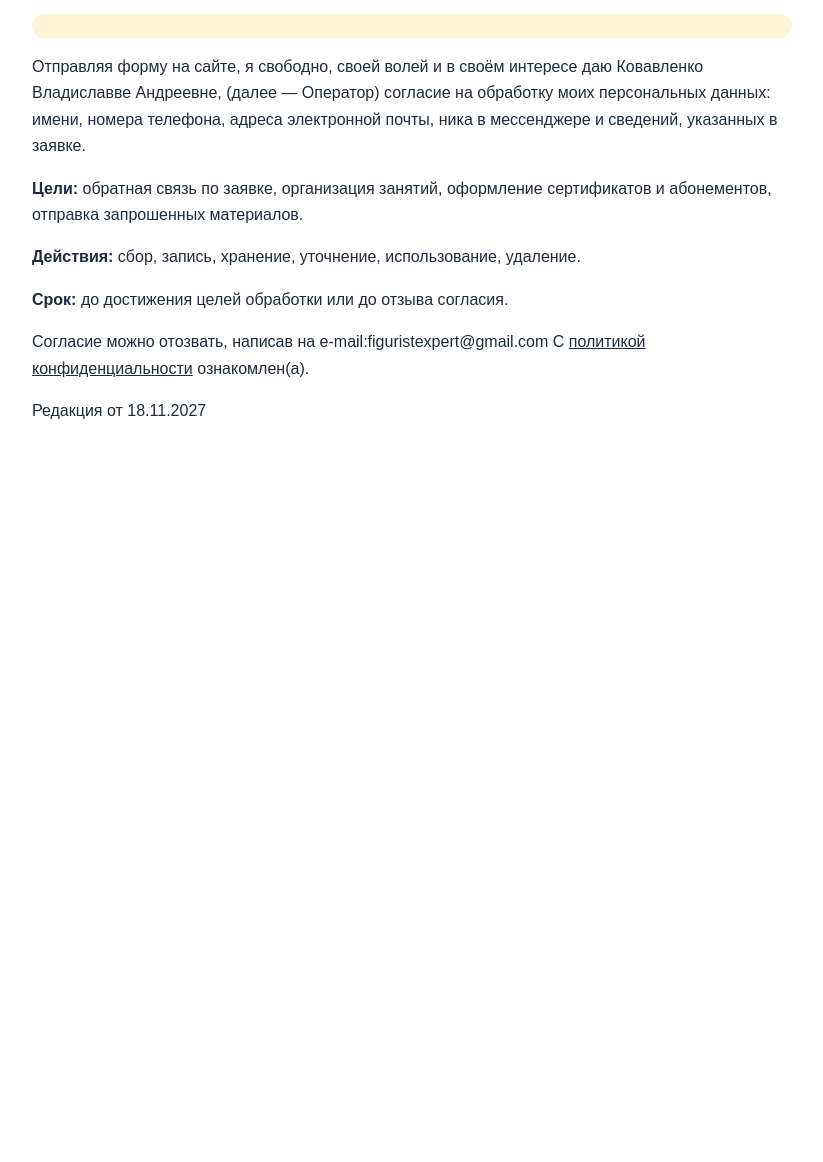
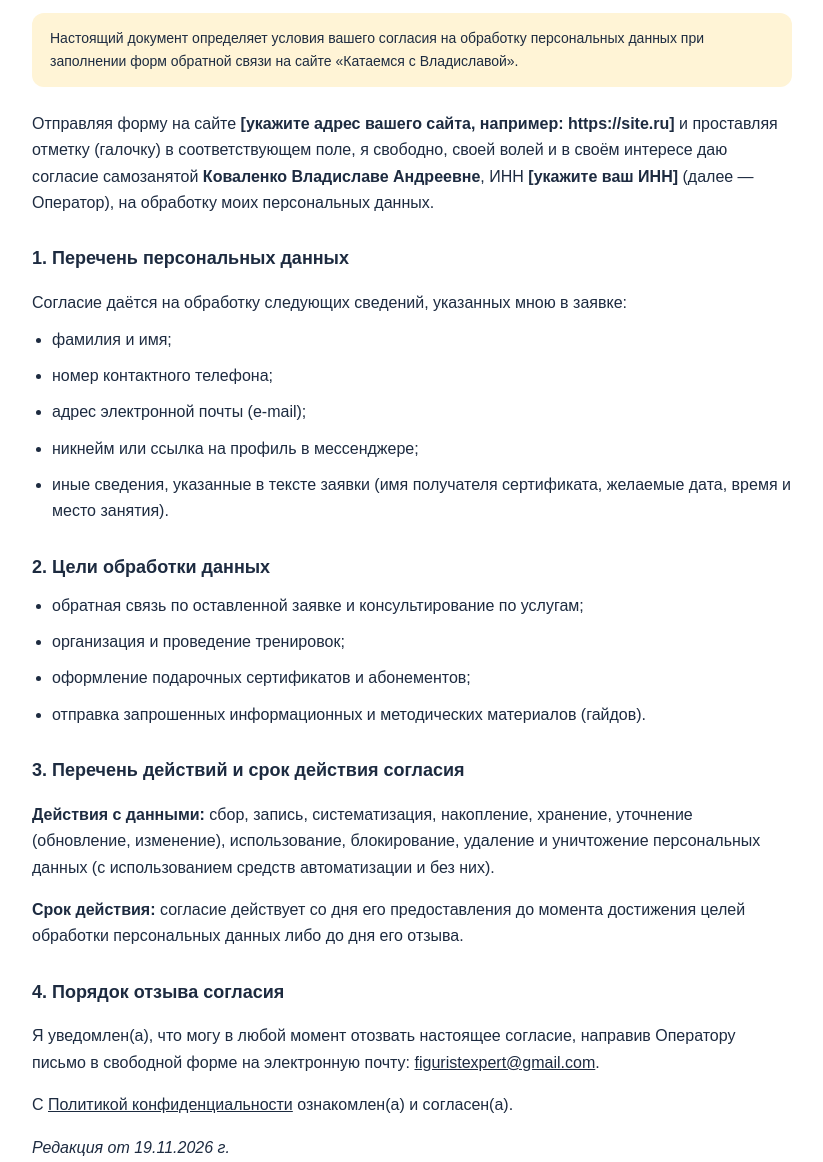
Before and after one commit to figuristexpert-hash/myway, a plain HTML site: page docs/consent.html in a window 1280 px wide. Shown: the part 138-1300 px from the top of the page, without its empty margins (228-1051 px from the left). Before the commit the page ends 800 px from the top, so only its background shows below. Drawn offline with Linux system fonts and the light colour scheme.

Commit message:
Update consent.html

```diff
--- a/docs/consent.html
+++ b/docs/consent.html
@@ -1 +1,95 @@
-<!doctype html><html lang="ru"><head><meta charset="utf-8"><meta name="viewport" content="width=device-width,initial-scale=1"><title>Согласие на обработку персональных данных</title><style>body{font:16px/1.65 Manrope,Arial,sans-serif;max-width:760px;margin:0 auto;padding:32px 20px;color:#1d2b40}h1{font-size:26px}h2{font-size:18px;margin-top:28px}.note{background:#fff4d6;border-radius:12px;padding:12px 16px;font-size:14px}a{color:#1d2b40}</style></head><body><p><a href="../index.html">← На сайт</a></p><h1>Согласие на обработку персональных данных</h1><p class="note"> </p><p>Отправляя форму на сайте, я свободно, своей волей и в своём интересе даю Ковавленко Владиславве Андреевне, (далее — Оператор) согласие на обработку моих персональных данных: имени, номера телефона, адреса электронной почты, ника в мессенджере и сведений, указанных в заявке.</p><p><b>Цели:</b> обратная связь по заявке, организация занятий, оформление сертификатов и абонементов, отправка запрошенных материалов.</p><p><b>Действия:</b> сбор, запись, хранение, уточнение, использование, удаление.</p><p><b>Срок:</b> до достижения целей обработки или до отзыва согласия.</p><p>Согласие можно отозвать, написав на e-mail:figuristexpert@gmail.com С <a href="privacy.html">политикой конфиденциальности</a> ознакомлен(а).</p><p>Редакция от 18.11.2027</p></body></html>
+<!doctype html>
+<html lang="ru">
+<head>
+  <meta charset="utf-8">
+  <meta name="viewport" content="width=device-width, initial-scale=1">
+  <title>Согласие на обработку персональных данных</title>
+  <style>
+    body {
+      font: 16px/1.65 Manrope, Arial, sans-serif;
+      max-width: 760px;
+      margin: 0 auto;
+      padding: 32px 20px;
+      color: #1d2b40;
+    }
+    h1 {
+      font-size: 26px;
+      margin-bottom: 16px;
+    }
+    h2 {
+      font-size: 18px;
+      margin-top: 28px;
+      margin-bottom: 10px;
+    }
+    p, li {
+      margin-bottom: 10px;
+    }
+    ul {
+      padding-left: 20px;
+      margin-top: 8px;
+      margin-bottom: 16px;
+    }
+    .note {
+      background: #fff4d6;
+      border-radius: 12px;
+      padding: 14px 18px;
+      font-size: 14px;
+      margin-bottom: 24px;
+    }
+    a {
+      color: #1d2b40;
+    }
+  </style>
+</head>
+<body>
+
+  <p><a href="../index.html">← На сайт</a></p>
+
+  <h1>Согласие на обработку персональных данных</h1>
+
+  <p class="note">
+    Настоящий документ определяет условия вашего согласия на обработку персональных данных при заполнении форм обратной связи на сайте «Катаемся с Владиславой».
+  </p>
+
+  <p>
+    Отправляя форму на сайте <strong>[укажите адрес вашего сайта, например: https://site.ru]</strong> и проставляя отметку (галочку) в соответствующем поле, я свободно, своей волей и в своём интересе даю согласие самозанятой <strong>Коваленко Владиславе Андреевне</strong>, ИНН <strong>[укажите ваш ИНН]</strong> (далее — Оператор), на обработку моих персональных данных.
+  </p>
+
+  <h2>1. Перечень персональных данных</h2>
+  <p>Согласие даётся на обработку следующих сведений, указанных мною в заявке:</p>
+  <ul>
+    <li>фамилия и имя;</li>
+    <li>номер контактного телефона;</li>
+    <li>адрес электронной почты (e-mail);</li>
+    <li>никнейм или ссылка на профиль в мессенджере;</li>
+    <li>иные сведения, указанные в тексте заявки (имя получателя сертификата, желаемые дата, время и место занятия).</li>
+  </ul>
+
+  <h2>2. Цели обработки данных</h2>
+  <ul>
+    <li>обратная связь по оставленной заявке и консультирование по услугам;</li>
+    <li>организация и проведение тренировок;</li>
+    <li>оформление подарочных сертификатов и абонементов;</li>
+    <li>отправка запрошенных информационных и методических материалов (гайдов).</li>
+  </ul>
+
+  <h2>3. Перечень действий и срок действия согласия</h2>
+  <p>
+    <strong>Действия с данными:</strong> сбор, запись, систематизация, накопление, хранение, уточнение (обновление, изменение), использование, блокирование, удаление и уничтожение персональных данных (с использованием средств автоматизации и без них).
+  </p>
+  <p>
+    <strong>Срок действия:</strong> согласие действует со дня его предоставления до момента достижения целей обработки персональных данных либо до дня его отзыва.
+  </p>
+
+  <h2>4. Порядок отзыва согласия</h2>
+  <p>
+    Я уведомлен(а), что могу в любой момент отозвать настоящее согласие, направив Оператору письмо в свободной форме на электронную почту: <a href="mailto:figuristexpert@gmail.com">figuristexpert@gmail.com</a>.
+  </p>
+  <p>
+    С <a href="privacy.html">Политикой конфиденциальности</a> ознакомлен(а) и согласен(а).
+  </p>
+
+  <p><em>Редакция от 19.11.2026 г.</em></p>
+
+</body>
+</html>
```
